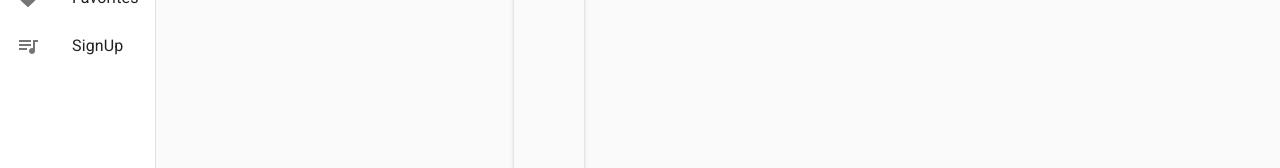
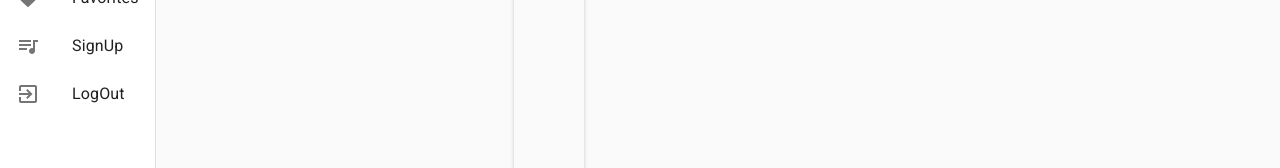
Before and after one commit to tjray-dev/musicTOyou, a React (Create React App) app: page /main_container in a window 1280 px wide. Shown: the part 130-298 px from the top of the page. Built offline with nearby package versions, Linux system fonts and the light colour scheme; no server answers; data requests are answered from the project's data file.

Commit message:
more styling

```diff
--- a/src/components/App.js
+++ b/src/components/App.js
@@ -61,12 +61,12 @@ function App() {
               setCurrentPage={ setCurrentPage }
               setFavArtists={ setFavArtists }
               setFavAlbums={ setFavAlbums }  />} />
-        <Route exact path="/about" render={props => <Favorites {...props}       favArtist={ favArtists }
+        <Route exact path="/about" render={props => <Favorites {...props}  favArtist={ favArtists }
             favAlbums={ favAlbums }/>} />
         <Route exact path="/signup" render={props => <SignUp {...props} />} />
+        <Route exact path="/signup" render={props => <LogOut {...props} />} />
       </Switch>
     </div>
-        <LogOut />
 
       </>
     );
--- a/src/components/Drawer.jsx
+++ b/src/components/Drawer.jsx
@@ -12,6 +12,7 @@ import DomainIcon from '@material-ui/icons/Domain';
 import SearchIcon from '@material-ui/icons/Search';
 import FavoriteIcon from '@material-ui/icons/Favorite';
 import QueueMusicIcon from '@material-ui/icons/QueueMusic';
+import ExitToAppIcon from '@material-ui/icons/ExitToApp';
 import { withRouter } from "react-router-dom";
 
 const useStyles = makeStyles({
@@ -44,6 +45,11 @@ const Drawer = props => {
       icon: <QueueMusicIcon />,
       onClick: () => history.push("/signup")
   },
+    {
+      text: "LogOut",
+      icon: <ExitToAppIcon />,
+      onClick: () => history.push("/signup")
+    }
   ];
   return (
     <MUIDrawer variant="permanent" className={classes.drawer}>
```
Also changed, not shown: src/components/Login.js (indentation only).
